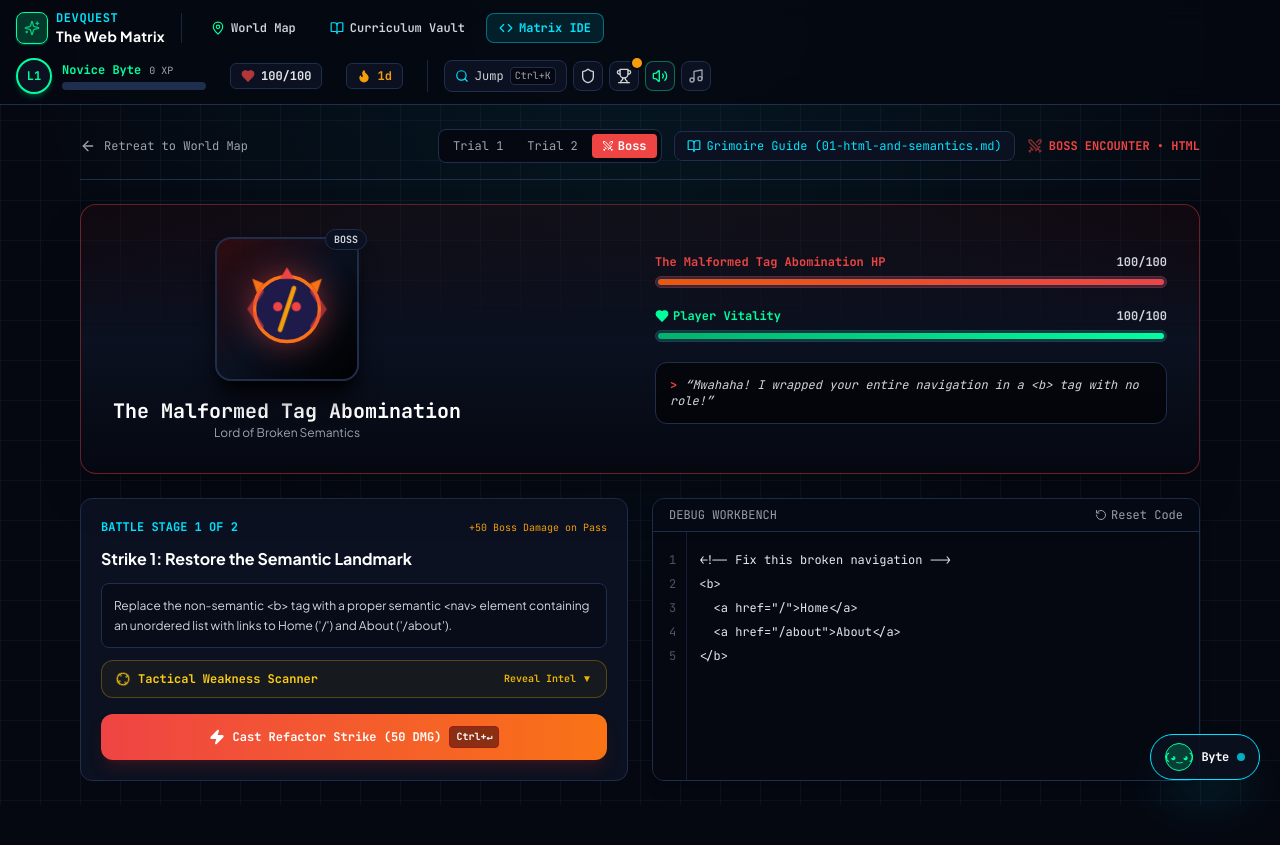
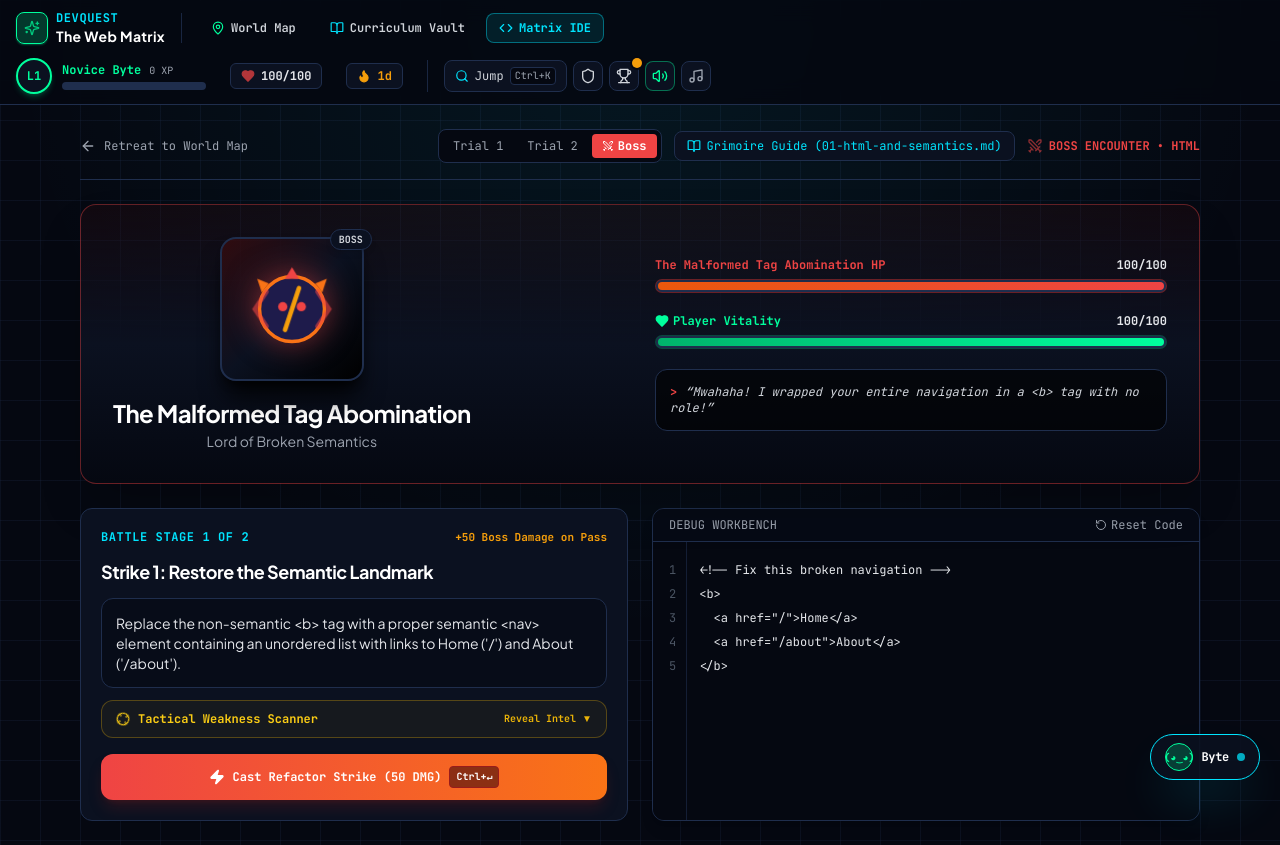
Before and after one commit to IamUnKnOwN25/fullstack-learning-guide, a Next.js app: page /boss/html in a window 1280 px wide. Before the commit the page ends 805 px from the top, so only its background shows below. Built offline with nearby package versions, Linux system fonts and the light colour scheme.

Commit message:
style(ui): refine CurriculumViewer reader typography, BossBattleArena transitions, and modal slideUp animations (Cycle 44)

```diff
--- a/src/components/AchievementsModal.tsx
+++ b/src/components/AchievementsModal.tsx
@@ -180,7 +180,7 @@ export function AchievementsModal({ isOpen, onClose }: Props) {
 
   return (
     <div className="fixed inset-0 z-50 flex items-center justify-center p-4 bg-black/80 backdrop-blur-sm animate-fadeIn">
-      <div className="relative w-full max-w-2xl bg-matrix-card border border-matrix-border rounded-xl shadow-2xl overflow-hidden flex flex-col max-h-[90vh]">
+      <div className="relative w-full max-w-2xl bg-matrix-card border border-matrix-border rounded-2xl shadow-2xl overflow-hidden flex flex-col max-h-[90vh] animate-slideUp">
         {/* Modal Header */}
         <div className="flex items-center justify-between px-6 py-4 border-b border-matrix-border bg-matrix-dark/60">
           <div className="flex items-center gap-3">
@@ -188,7 +188,7 @@ export function AchievementsModal({ isOpen, onClose }: Props) {
               <Trophy className="w-5 h-5" />
             </div>
             <div>
-              <h2 className="text-lg font-bold text-white font-mono flex items-center gap-2">
+              <h2 className="text-lg font-bold text-white tracking-tight flex items-center gap-2">
                 Trophy Room & Operator Profile
               </h2>
               <p className="text-xs text-gray-400">
@@ -202,14 +202,14 @@ export function AchievementsModal({ isOpen, onClose }: Props) {
               soundEngine.playSfx("click");
               onClose();
             }}
-            className="text-gray-400 hover:text-white p-1 rounded-lg hover:bg-matrix-border/50"
+            className="text-gray-400 hover:text-white p-1.5 rounded-lg hover:bg-matrix-border/50 transition-colors"
           >
             <X className="w-5 h-5" />
           </button>
         </div>
 
         {/* Stats Summary Bar */}
-        <div className="grid grid-cols-3 sm:grid-cols-6 gap-2 px-6 py-3 border-b border-matrix-border bg-matrix-dark/30 text-center font-mono">
+        <div className="grid grid-cols-3 sm:grid-cols-6 gap-2 px-6 py-3 border-b border-matrix-border bg-matrix-dark/30 text-center font-mono tabular-nums">
           <div>
             <div className="text-[10px] uppercase text-gray-400">Rank</div>
             <div className="text-xs font-bold text-matrix-accent truncate">{rankTitle}</div>
--- a/src/components/BossBattleArena.tsx
+++ b/src/components/BossBattleArena.tsx
@@ -272,8 +272,8 @@ export function BossBattleArena({ boss: initialBoss, realmId }: Props) {
             />
 
             <div>
-              <h2 className="text-xl font-bold text-white font-mono">{boss.name}</h2>
-              <p className="text-xs text-gray-400">{boss.title}</p>
+              <h2 className="text-xl sm:text-2xl font-bold text-white tracking-tight">{boss.name}</h2>
+              <p className="text-xs sm:text-sm text-gray-400 mt-0.5">{boss.title}</p>
             </div>
           </div>
 
@@ -281,13 +281,13 @@ export function BossBattleArena({ boss: initialBoss, realmId }: Props) {
           <div className="flex-1 w-full max-w-lg space-y-5">
             {/* Boss HP */}
             <div className="space-y-1.5">
-              <div className="flex items-center justify-between text-xs font-mono font-bold">
+              <div className="flex items-center justify-between text-xs font-mono font-bold tabular-nums">
                 <span className="text-matrix-neonRed">{boss.name} HP</span>
-                <span className="text-gray-300">
+                <span className="text-gray-200">
                   {bossHp}/{boss.maxHp}
                 </span>
               </div>
-              <div className="w-full h-3 rounded-full bg-matrix-border overflow-hidden p-0.5 border border-red-900">
+              <div className="w-full h-3.5 rounded-full bg-matrix-border overflow-hidden p-0.5 border border-red-900/80 shadow-inner">
                 <div
                   className="h-full bg-gradient-to-r from-orange-600 to-matrix-neonRed transition-all duration-300 rounded-full"
                   style={{ width: `${(bossHp / boss.maxHp) * 100}%` }}
@@ -297,15 +297,15 @@ export function BossBattleArena({ boss: initialBoss, realmId }: Props) {
 
             {/* Player HP */}
             <div className="space-y-1.5">
-              <div className="flex items-center justify-between text-xs font-mono font-bold">
+              <div className="flex items-center justify-between text-xs font-mono font-bold tabular-nums">
                 <span className="text-matrix-accent flex items-center gap-1">
                   <Heart className="w-3.5 h-3.5 fill-matrix-accent" /> Player Vitality
                 </span>
-                <span className="text-gray-300">
+                <span className="text-gray-200">
                   {hp}/{maxHp}
                 </span>
               </div>
-              <div className="w-full h-3 rounded-full bg-matrix-border overflow-hidden p-0.5 border border-emerald-900">
+              <div className="w-full h-3.5 rounded-full bg-matrix-border overflow-hidden p-0.5 border border-emerald-900/80 shadow-inner">
                 <div
                   className="h-full bg-gradient-to-r from-matrix-accentDark to-matrix-accent transition-all duration-300 rounded-full"
                   style={{ width: `${(hp / maxHp) * 100}%` }}
@@ -419,19 +419,24 @@ export function BossBattleArena({ boss: initialBoss, realmId }: Props) {
       {!battleWon && !battleLost && (
         <div className="grid grid-cols-1 lg:grid-cols-2 gap-6">
           {/* Phase Prompt & Objective */}
-          <div className="bg-matrix-card border border-matrix-border rounded-xl p-5 space-y-4 flex flex-col justify-between">
+          <div
+            key={currentPhaseIndex}
+            className="bg-matrix-card border border-matrix-border rounded-xl p-5 space-y-4 flex flex-col justify-between animate-fadeIn"
+          >
             <div className="space-y-3">
               <div className="flex items-center justify-between">
-                <span className="text-xs font-mono uppercase text-matrix-neonCyan font-bold">
+                <span className="text-xs font-mono uppercase text-matrix-neonCyan font-bold tracking-wider">
                   BATTLE STAGE {currentPhaseIndex + 1} OF {boss.phases.length}
                 </span>
-                <span className="text-[10px] font-mono text-matrix-neonGold">
+                <span className="text-[11px] font-mono font-bold text-matrix-neonGold tabular-nums">
                   +{phase.damageToBoss} Boss Damage on Pass
                 </span>
               </div>
 
-              <h4 className="text-base font-bold text-white">{phase.phaseTitle}</h4>
-              <p className="text-xs text-gray-300 leading-relaxed bg-matrix-dark/50 p-3 rounded-lg border border-matrix-border">
+              <h4 className="text-base sm:text-lg font-bold text-white tracking-tight">
+                {phase.phaseTitle}
+              </h4>
+              <p className="text-xs sm:text-sm text-gray-200 leading-relaxed bg-matrix-dark/50 p-3.5 rounded-xl border border-matrix-border">
                 {phase.prompt}
               </p>
 
--- a/src/components/SkillTreeModal.tsx
+++ b/src/components/SkillTreeModal.tsx
@@ -29,7 +29,7 @@ export function SkillTreeModal({ isOpen, onClose }: Props) {
 
   return (
     <div className="fixed inset-0 z-50 flex items-center justify-center p-4 bg-black/80 backdrop-blur-sm animate-fadeIn">
-      <div className="relative w-full max-w-2xl bg-matrix-card border border-matrix-border rounded-xl shadow-2xl overflow-hidden flex flex-col max-h-[90vh]">
+      <div className="relative w-full max-w-2xl bg-matrix-card border border-matrix-border rounded-2xl shadow-2xl overflow-hidden flex flex-col max-h-[90vh] animate-slideUp">
         {/* Modal Header */}
         <div className="flex flex-wrap items-center justify-between gap-3 px-6 py-4 border-b border-matrix-border bg-matrix-dark/60">
           <div className="flex items-center gap-3">
@@ -37,7 +37,7 @@ export function SkillTreeModal({ isOpen, onClose }: Props) {
               <Shield className="w-5 h-5" />
             </div>
             <div>
-              <h2 className="text-lg font-bold text-white font-mono flex items-center gap-2">
+              <h2 className="text-lg font-bold text-white tracking-tight flex items-center gap-2">
                 Cybernetic Skill Tree
               </h2>
               <p className="text-xs text-gray-400">
@@ -47,7 +47,7 @@ export function SkillTreeModal({ isOpen, onClose }: Props) {
           </div>
 
           <div className="flex items-center gap-3 shrink-0">
-            <div className="px-3 py-1 rounded-full bg-matrix-neonPurple/10 border border-matrix-neonPurple/40 text-matrix-neonPurple font-mono text-xs font-bold whitespace-nowrap shrink-0">
+            <div className="px-3 py-1 rounded-full bg-matrix-neonPurple/10 border border-matrix-neonPurple/40 text-matrix-neonPurple font-mono tabular-nums text-xs font-bold whitespace-nowrap shrink-0">
               {availableSkillPoints} Skill Points Available
             </div>
             <button
@@ -55,7 +55,7 @@ export function SkillTreeModal({ isOpen, onClose }: Props) {
                 soundEngine.playSfx("click");
                 onClose();
               }}
-              className="text-gray-400 hover:text-white p-1 rounded-lg hover:bg-matrix-border/50 shrink-0"
+              className="text-gray-400 hover:text-white p-1.5 rounded-lg hover:bg-matrix-border/50 transition-colors shrink-0"
             >
               <X className="w-5 h-5" />
             </button>
```
Also changed, not shown: src/components/CurriculumViewer.tsx (+12 -9 lines), 1 other file (tests, documents, lock files or other folders).
